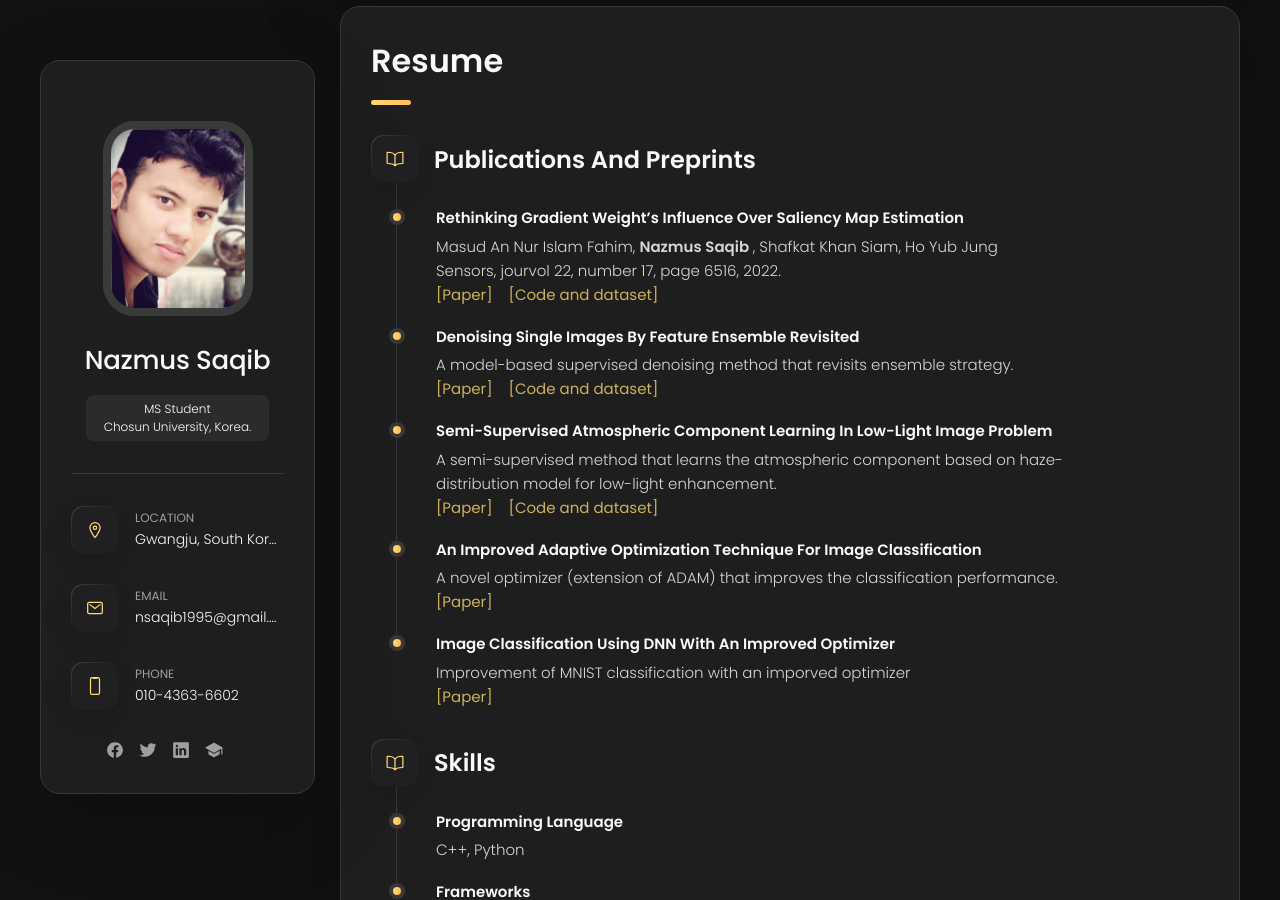
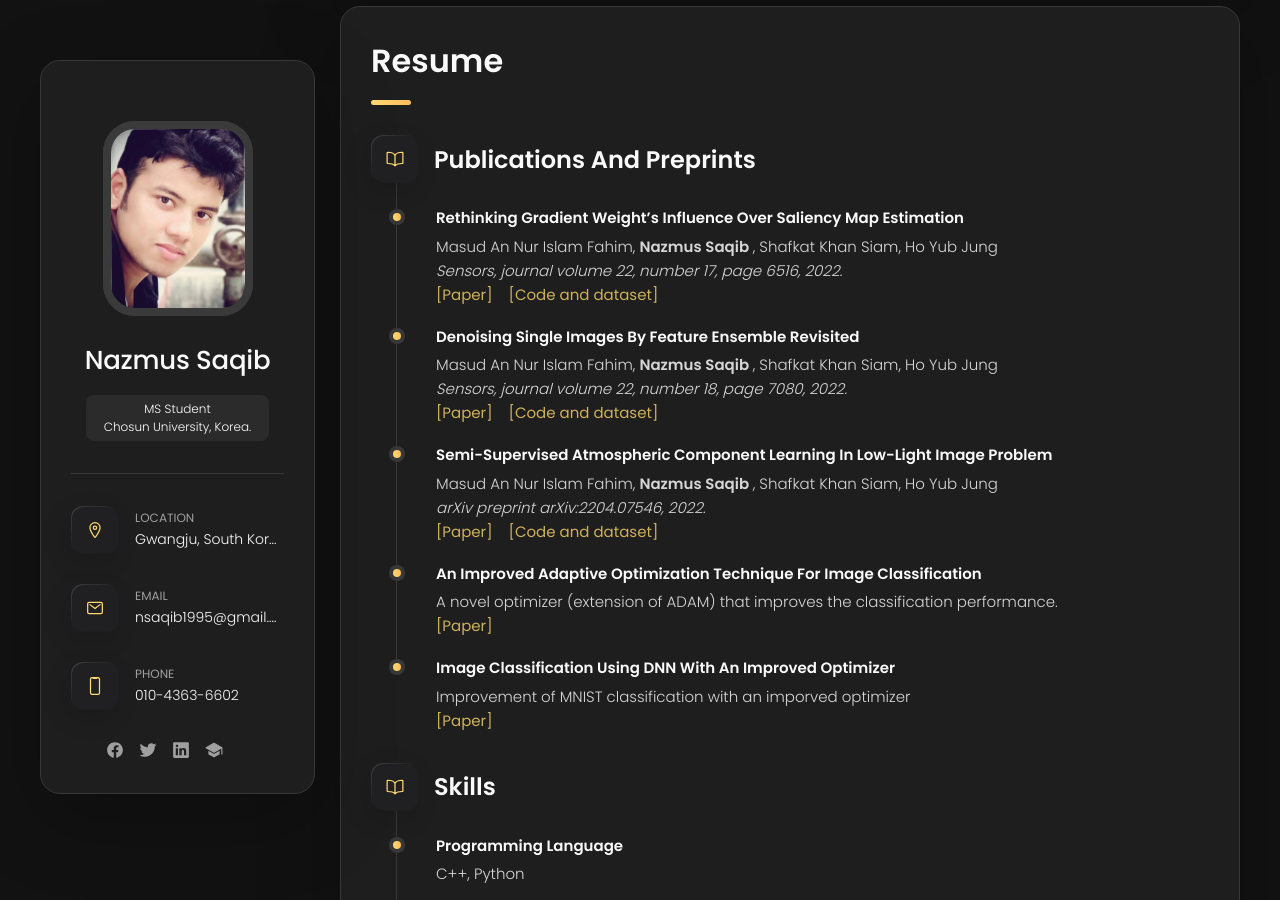
Before and after one commit to saqibnazmus/saqibnazmus.github.io, a Jekyll site: the page built from index.html, in a window 1280 px wide and 900 px high, scrolled down 371 px. Built offline with Jekyll 4.4.1, drawn with Linux system fonts in a browser that asks for light colours.

Commit message:
Update resume.yml

```diff
--- a/_data/resume.yml
+++ b/_data/resume.yml
@@ -6,7 +6,7 @@ sections:
       -
         title: Rethinking Gradient Weight’s Influence over Saliency Map Estimation
         text: Masud An Nur Islam Fahim, <b> Nazmus Saqib </b>, Shafkat Khan Siam, Ho Yub Jung <br/>
-              Sensors, jourvol 22, number 17, page 6516, 2022.
+              <i>Sensors, journal volume 22, number 17, page 6516, 2022.</i>
         links:
           -
             label: Paper
@@ -16,7 +16,8 @@ sections:
             link: https://github.com/saqibnazmus/Guidance_CAM
       -
         title: Denoising Single Images by Feature Ensemble Revisited
-        text: A model-based supervised denoising method that revisits ensemble strategy.
+        text: Masud An Nur Islam Fahim, <b> Nazmus Saqib </b>, Shafkat Khan Siam, Ho Yub Jung <br/>
+              <i>Sensors, journal volume 22, number 18, page 7080, 2022.</i>
         links:
           -
             label: Paper
@@ -26,7 +27,8 @@ sections:
             link: https://github.com/saqibnazmus/denoising_ensemble
       -
         title: Semi-supervised atmospheric component learning in low-light image problem
-        text: A semi-supervised method that learns the atmospheric component based on haze-distribution model for low-light enhancement.
+        text: Masud An Nur Islam Fahim, <b> Nazmus Saqib </b>, Shafkat Khan Siam, Ho Yub Jung <br/>
+              <i> arXiv preprint arXiv:2204.07546, 2022. </i>
         links:
           -
             label: Paper
```
